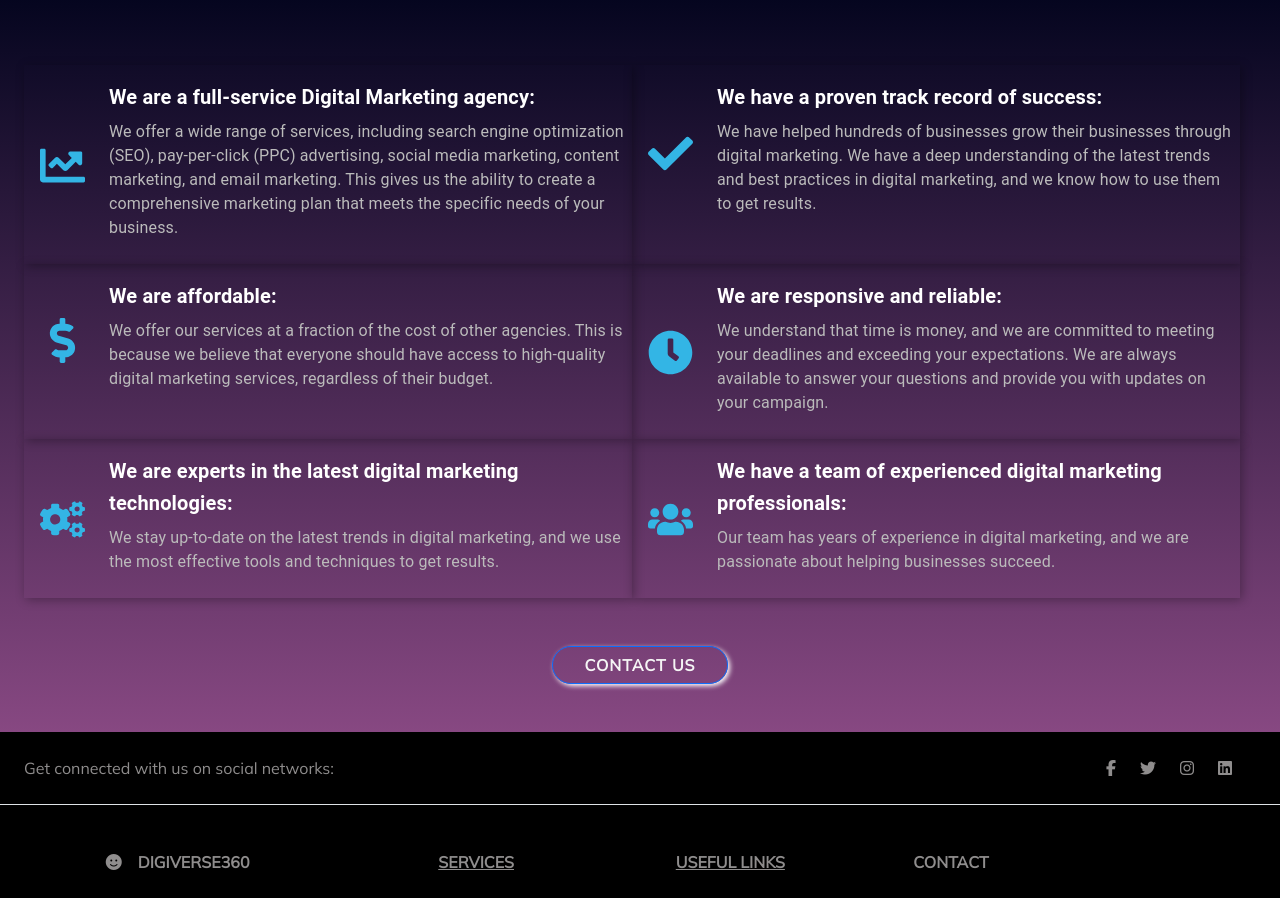
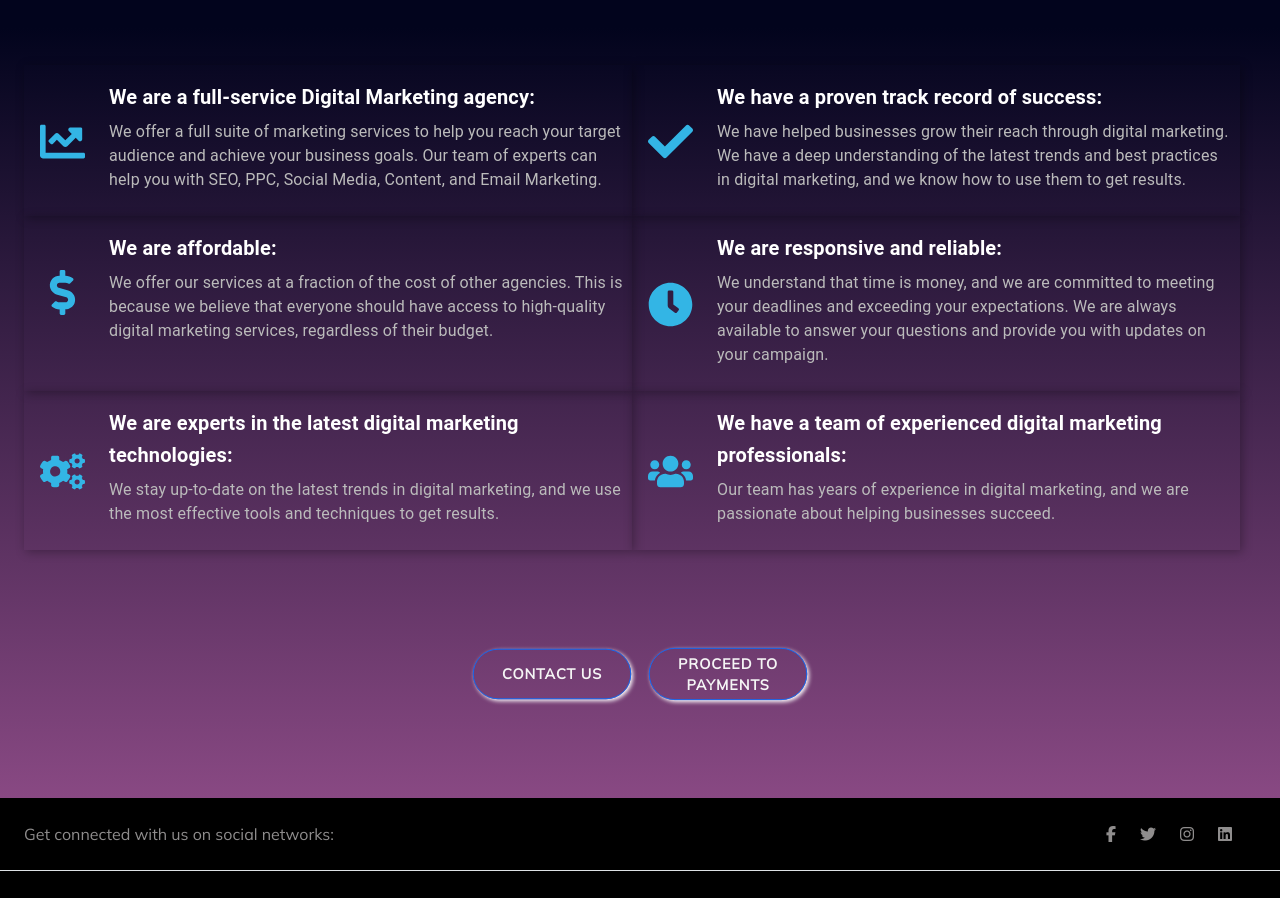
Before and after one commit to rajkishorepatra/digiverse, a React (Create React App) app: page /service in a window 1280 px wide. Shown: the part 2720-3618 px from the top of the page. Built offline with nearby package versions, Linux system fonts and the light colour scheme; a web font is replaced by a local one.

Commit message:
Improve Page Design, Add ServicepaymentBTN

```diff
--- a/src/components/Service.jsx
+++ b/src/components/Service.jsx
@@ -9,10 +9,16 @@ import sl1 from "../images/Services/content-marketing.gif";
 import sl2 from "../images/Services/social-media-marketing.gif";
 import sl3 from "../images/Services/search-engine-optimization.gif";
 import sl4 from "../images/Services/web-design-and-development.gif";
-import msn from "../images/Services/video-editing.png"
+import msn from "../images/Services/video-editing.png";
 import MarketingComparison from "./MarketingComparison";
 import Secondsection from "./Secondsection";
-import { Card, CardActionArea, CardContent, Typography, Grid } from "@material-ui/core";
+import {
+  Card,
+  CardActionArea,
+  CardContent,
+  Typography,
+  Grid,
+} from "@material-ui/core";
 import WhyChooseUs from "./WhyChooseUs";
 import { NavLink } from "react-router-dom/cjs/react-router-dom.min";
 
@@ -25,7 +31,12 @@ const Service = () => {
         exit={{ opacity: 0 }}
         className="header-carousel"
       >
-        <Carousel controls={false} interval={4000} pause={true} aspectRatio={16 / 9}>
+        <Carousel
+          controls={false}
+          interval={4000}
+          pause={true}
+          aspectRatio={16 / 9}
+        >
           <Carousel.Item>
             <img className="carousel-image" src={img1} alt="First slide" />
           </Carousel.Item>
@@ -46,7 +57,10 @@ const Service = () => {
           <strong>Our Services</strong>
         </h1>
         <hr />
-        <p className="text-secondary p-3">DigiVerse360 provides a comprehensive suite of services to help businesses grow your online presence. Our services include:</p>
+        <p className="text-secondary p-3">
+          DigiVerse360 provides a comprehensive suite of services to help
+          businesses grow your online presence. Our services include:
+        </p>
       </div>
       <Grid container spacing={2} justify="center">
         <Grid item xs={12} sm={6} md={3}>
@@ -54,7 +68,12 @@ const Service = () => {
             <CardActionArea>
               <div className="service-icon">
                 <motion.div whileHover={{ scale: 1.2 }}>
-                  <img src={sl1} alt="Content Marketing" width="55" height="55" />
+                  <img
+                    src={sl1}
+                    alt="Content Marketing"
+                    width="55"
+                    height="55"
+                  />
                 </motion.div>
               </div>
               <CardContent>
@@ -62,7 +81,10 @@ const Service = () => {
                   Content Marketing
                 </Typography>
                 <Typography variant="body2" color="textSecondary" component="p">
-                  DigiVerse360 creates high-quality content that engages and informs your target audience. This content can be used to attract new customers, build relationships with existing customers, and boost your website's search engine ranking.
+                  DigiVerse360 creates high-quality content that engages and
+                  informs your target audience. This content can be used to
+                  attract new customers, build relationships with existing
+                  customers, and boost your website's search engine ranking.
                 </Typography>
               </CardContent>
             </CardActionArea>
@@ -73,7 +95,12 @@ const Service = () => {
             <CardActionArea>
               <div className="service-icon">
                 <motion.div whileHover={{ scale: 1.2 }}>
-                  <img src={sl2} alt="Social Media Marketing" width="55" height="55" />
+                  <img
+                    src={sl2}
+                    alt="Social Media Marketing"
+                    width="55"
+                    height="55"
+                  />
                 </motion.div>
               </div>
               <CardContent>
@@ -81,7 +108,10 @@ const Service = () => {
                   Social Media Marketing
                 </Typography>
                 <Typography variant="body2" color="textSecondary" component="p">
-                  DigiVerse360 helps you manage your social media accounts, create engaging content, and measure your results. They can also help you develop social media advertising campaigns that reach your target audience and drive traffic to your website.
+                  DigiVerse360 helps you manage your social media accounts,
+                  create engaging content, and measure your results. They can
+                  also help you develop social media advertising campaigns that
+                  reach your target audience and drive traffic to your website.
                 </Typography>
               </CardContent>
             </CardActionArea>
@@ -92,7 +122,12 @@ const Service = () => {
             <CardActionArea>
               <div className="service-icon">
                 <motion.div whileHover={{ scale: 1.2 }}>
-                  <img src={sl3} alt="Search Engine Optimization" width="55" height="55" />
+                  <img
+                    src={sl3}
+                    alt="Search Engine Optimization"
+                    width="55"
+                    height="55"
+                  />
                 </motion.div>
               </div>
               <CardContent>
@@ -100,7 +135,10 @@ const Service = () => {
                   Search Engine Optimization (SEO)
                 </Typography>
                 <Typography variant="body2" color="textSecondary" component="p">
-                  DigiVerse360 helps you improve your website's ranking in search engine results pages (SERPs). This can help you attract more visitors to your website, which can lead to increased sales and revenue.
+                  DigiVerse360 helps you improve your website's ranking in
+                  search engine results pages (SERPs). This can help you attract
+                  more visitors to your website, which can lead to increased
+                  sales and revenue.
                 </Typography>
               </CardContent>
             </CardActionArea>
@@ -111,7 +149,12 @@ const Service = () => {
             <CardActionArea>
               <div className="service-icon">
                 <motion.div whileHover={{ scale: 1.2 }}>
-                  <img src={sl4} alt="Web Design and Development" width="55" height="55" />
+                  <img
+                    src={sl4}
+                    alt="Web Design and Development"
+                    width="55"
+                    height="55"
+                  />
                 </motion.div>
               </div>
               <CardContent>
@@ -119,7 +162,9 @@ const Service = () => {
                   Web Design and Development
                 </Typography>
                 <Typography variant="body2" color="textSecondary" component="p">
-                  DigiVerse360 can help you design and develop a website that meets your business needs. They can also help you with website maintenance and updates.
+                  DigiVerse360 can help you design and develop a website that
+                  meets your business needs. They can also help you with website
+                  maintenance and updates.
                 </Typography>
               </CardContent>
             </CardActionArea>
@@ -127,18 +172,28 @@ const Service = () => {
         </Grid>
       </Grid>
       <Secondsection
-      name = "Additional Services"
-      imgsrc = {msn}
-      tagline={[ <h3><strong>Video Editing Service </strong></h3> ]}
-      content="Video editing is a powerful tool that can be used to create engaging and persuasive video
+        name="Additional Services"
+        imgsrc={msn}
+        tagline={[
+          <h3>
+            <strong>Video Editing Service </strong>
+          </h3>,
+        ]}
+        content="Video editing is a powerful tool that can be used to create engaging and persuasive video
       marketing content for digital marketing firms. By using video editing techniques, digital
       marketing firms can create videos that are more likely to capture and hold viewers' attention,
       and that effectively communicate the firm's message."
-     />
-     <WhyChooseUs/> <br />
-      <div className="service-btn d-flex aligm-items-center justify-content-center">
-     <NavLink to="/contact" className="btn btn-outline-primary"><strong>Contact Us</strong></NavLink>
-     </div> <br /> <br />
+      />
+      <WhyChooseUs /> <br />
+      <div className="service-btn d-flex flex-row align-items-center justify-content-center">
+        <NavLink to="/contact" style={{padding:'15px',scale:'0.9'}} className="btn btn-outline-primary my-5">
+          <strong>Contact Us</strong>
+        </NavLink>
+        <NavLink to="/servicepayment" style={{padding:'4px',scale:'0.9'}} className="btn btn-outline-primary">
+          <strong> Proceed to Payments </strong>
+        </NavLink>
+      </div>{" "}
+      <br /> <br />
     </div>
   );
 };
--- a/src/components/WhyChooseUs.jsx
+++ b/src/components/WhyChooseUs.jsx
@@ -8,13 +8,13 @@ const WhyChooseUs = () => {
       heading: "We are a full-service Digital Marketing agency:",
       icon: FaChartLine,
       content:
-        "We offer a wide range of services, including search engine optimization (SEO), pay-per-click (PPC) advertising, social media marketing, content marketing, and email marketing. This gives us the ability to create a comprehensive marketing plan that meets the specific needs of your business.",
+        "We offer a full suite of marketing services to help you reach your target audience and achieve your business goals. Our team of experts can help you with SEO, PPC, Social Media, Content, and Email Marketing.",
     },
     {
       heading: "We have a proven track record of success:",
       icon: FaCheck,
       content:
-        "We have helped hundreds of businesses grow their businesses through digital marketing. We have a deep understanding of the latest trends and best practices in digital marketing, and we know how to use them to get results.",
+        "We have helped businesses grow their reach through digital marketing. We have a deep understanding of the latest trends and best practices in digital marketing, and we know how to use them to get results.",
     },
     {
       heading: "We are affordable:",
```
